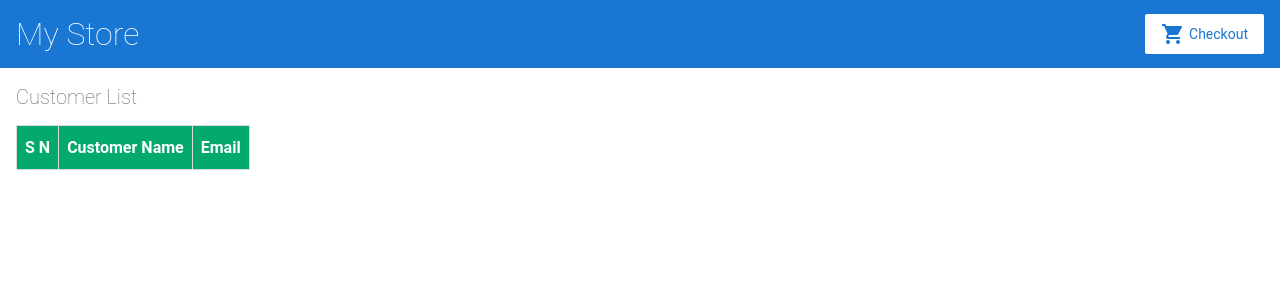
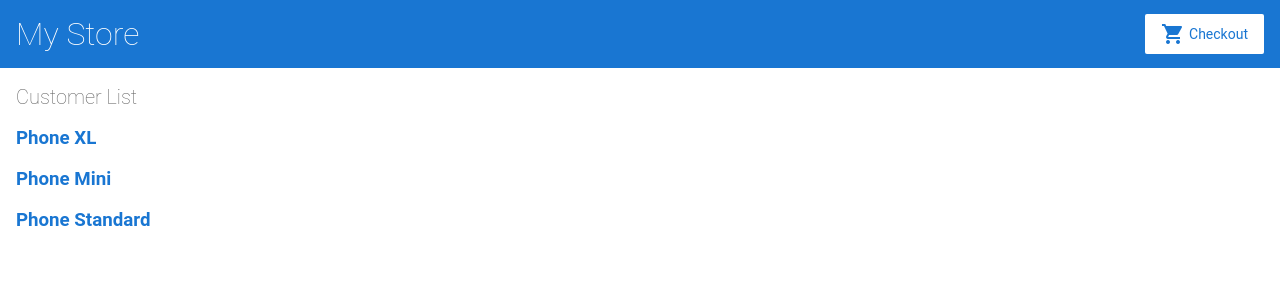
Before and after one commit to neelima230123/angular-nkjx37, an Angular app: page / in a window 1280 px wide. Shown: the top 300 px of the page. Built offline with nearby package versions, Linux system fonts and the light colour scheme.

Commit message:
4 files modified, 4 added

```diff
--- a/src/app/app.component.css
+++ b/src/app/app.component.css
@@ -1,4 +1,6 @@
-
+h1 {
+  font-color:red;
+}
 
 
 /*
--- a/src/app/app.component.html
+++ b/src/app/app.component.html
@@ -1,7 +1,12 @@
 <app-top-bar></app-top-bar>
 
 <div class="container">
+  <!-- <h1>App root</h1> -->
+  <!-- dynamic loading of Template -->
   <router-outlet></router-outlet>
+
+   <!-- static loading of template -->
+  <!-- <app-product-list></app-product-list> -->
 </div>
 
 <!--
--- a/src/app/product-list/product-list.component.html
+++ b/src/app/product-list/product-list.component.html
@@ -4,7 +4,7 @@
   {{ product.name }}
 </p> -->
 
-<table id="customers">
+<!--<table id="customers">
   <tr>
     <th>S N</th>
     <th>Customer Name</th>
@@ -16,8 +16,17 @@
     <td>{{ customer.email }}</td>
   </tr>
 </table>
-<!--
+
 Copyright Google LLC. All Rights Reserved.
 Use of this source code is governed by an MIT-style license that
 can be found in the LICENSE file at https://angular.io/license
 -->
+
+<div *ngFor="let product of products">
+  <h3>
+    <a
+      [title]="product.name + ' details'"
+      [routerLink]="['/products', product.id]" > {{ product.name }}
+    </a>
+  </h3>
+</div>
--- /dev/null
+++ b/src/app/project-details/project-details.component.html
@@ -0,0 +1 @@
+<p>project-details works!</p>
```
Also changed, not shown: src/app/app.module.ts (+6 -1 lines), src/app/project-details/project-details.component.ts (added, +10 -0 lines), src/app/project-details/project-details.component.css (added), 1 other file (tests, documents, lock files or other folders).
